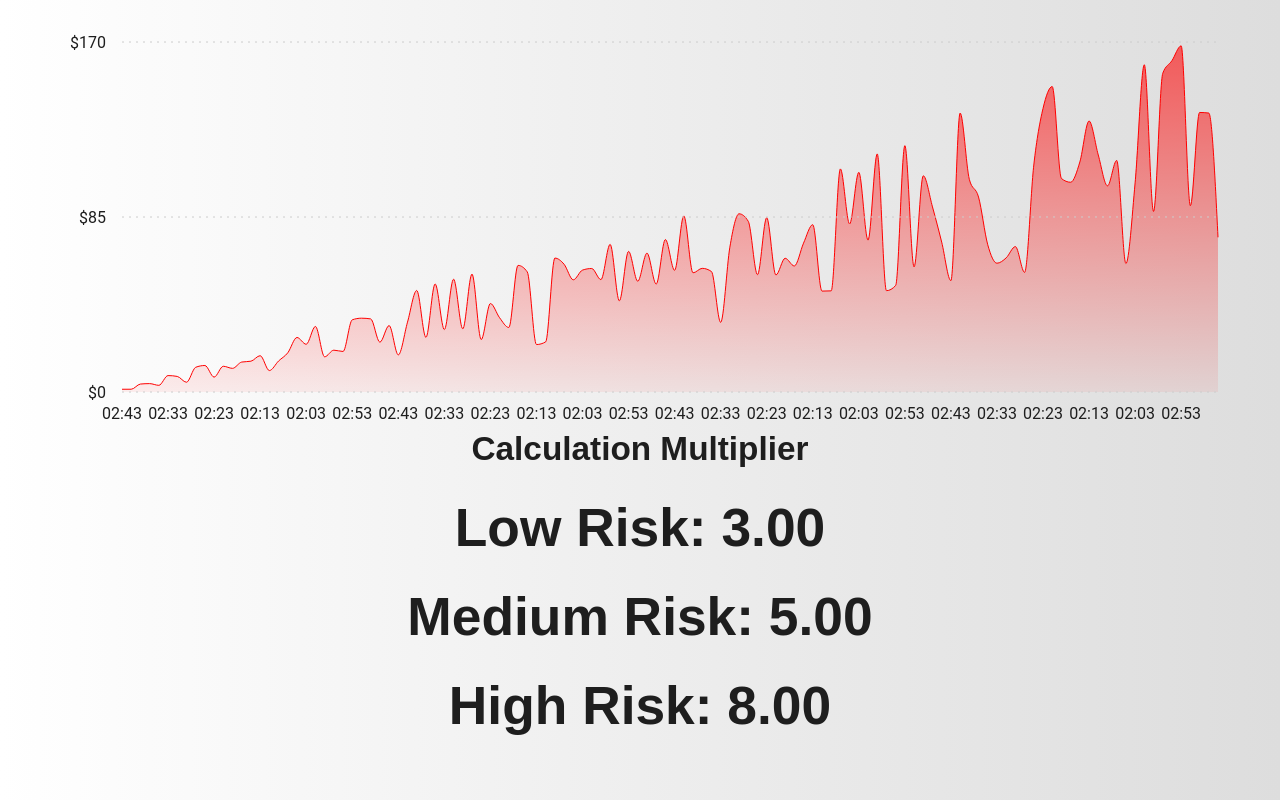
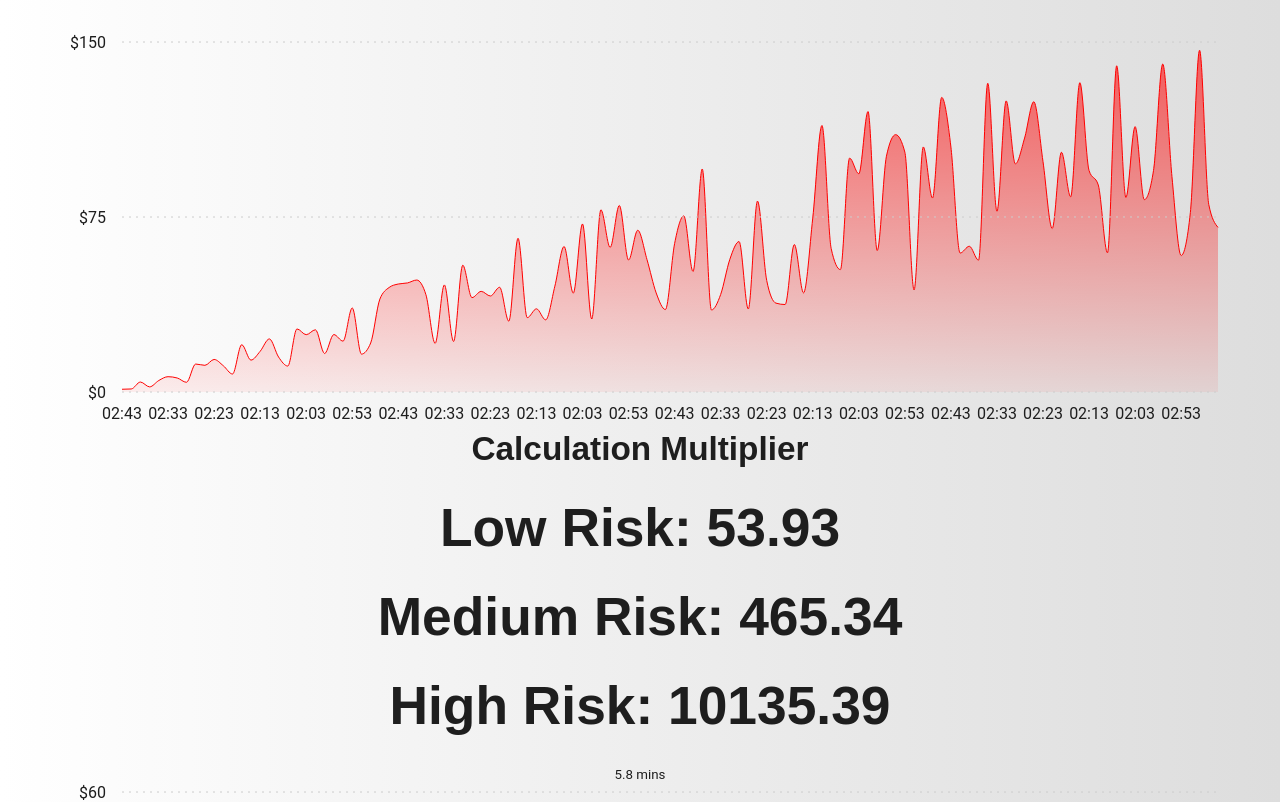
Before and after one commit to idrury/stock_sim, a React (Vite) app: page / in a window 1280 px wide. Shown: the top 802 px of the page. Built offline with nearby package versions, Linux system fonts and the light colour scheme.

Commit message:
Add graphs

```diff
--- a/src/App.tsx
+++ b/src/App.tsx
@@ -1,20 +1,43 @@
-import CalculationMultiplier from './CalculationMultiplier'
-import './App.css'
-import { StatusView } from './presentation/StatusView'
+import CalculationMultiplier from "./CalculationMultiplier";
+import "./App.css";
+import { StatusView } from "./presentation/StatusView";
+import { DateTime } from "luxon";
 
-function App () {
+function App() {
+  const DUMMY_DATA = new Array<{ value: number; date: string }>();
+
+  function createDummyData(
+    interval: number,
+    amount: number,
+    variation: number
+  ) {
+    let multi = 1;
+
+    for (var i = 0; i < amount; i++) {
+      DUMMY_DATA.push({
+        value: Math.random() * variation * multi + multi / 2,
+        date: DateTime.now()
+          .plus({ seconds: interval * i })
+          .toFormat("hh:ss"),
+      });
+      multi += 1;
+    }
+
+    return DUMMY_DATA;
+  }
 
   return (
     <>
       <div>
-        <StatusView />
+        <StatusView data={createDummyData(10, 120, 1)} />
+
       </div>
       <div>
         <h2>Calculation Multiplier</h2>
         <CalculationMultiplier />
       </div>
     </>
-  )
+  );
 }
 
-export default App
+export default App;
--- a/src/CalculationMultiplier.tsx
+++ b/src/CalculationMultiplier.tsx
@@ -1,44 +1,95 @@
-import { useState } from 'react'
-import React from 'react'
+import { useState } from "react";
+import React from "react";
+import { StockGraphParamater } from "./assets/types";
+import { DateTime } from "luxon";
+import { StatusView } from "./presentation/StatusView";
 
-function CalculationMultiplier () {
-  const [lowRisk, setLowRisk] = useState(3)
-  const [mediumRisk, setMediumRisk] = useState(5)
-  const [highRisk, setHighRisk] = useState(8)
+function CalculationMultiplier() {
+  const [lowRisk, setLowRisk] = useState<StockGraphParamater[]>([
+    { value: 3, date: DateTime.now().toFormat("yy:mm:dd") },
+  ]);
+  const [mediumRisk, setMediumRisk] = useState<StockGraphParamater[]>([
+    { value: 5, date: DateTime.now().toFormat("yy:mm:dd") },
+  ]);
+  const [highRisk, setHighRisk] = useState<StockGraphParamater[]>([
+    { value: 8, date: DateTime.now().toFormat("yy:mm:dd") },
+  ]);
 
-  const lowRiskPosMultiplier = 1.1
-  const lowRiskNegMultiplier = 0.95
+  const lowRiskPosMultiplier = 1.1;
+  const lowRiskNegMultiplier = 0.95;
 
-  const mediumRiskPosMultiplier = 1.2
-  const mediumRiskNegMultiplier = 0.9
+  const mediumRiskPosMultiplier = 1.2;
+  const mediumRiskNegMultiplier = 0.9;
 
-  const highRiskPosMultiplier = 1.3
-  const highRiskNegMultiplier = 0.85
+  const highRiskPosMultiplier = 1.3;
+  const highRiskNegMultiplier = 0.85;
+  const [seconds, setSeconds] = useState(0)
 
   // Helper to apply multiplier
-  const getNextValue = (risk: number, posMultiplier: number, negMultiplier: number) => {
+  const getNextValue = (
+    risk: number,
+    posMultiplier: number,
+    negMultiplier: number
+  ): number => {
     if (Math.random() > 0.4) {
-      return risk * posMultiplier
+      return risk * posMultiplier;
     } else {
-      return risk * negMultiplier
+      return risk * negMultiplier;
     }
-  }
+  };
 
   // Update values every 10 seconds
   React.useEffect(() => {
     const interval = setInterval(() => {
-      setLowRisk(prev => getNextValue(prev, lowRiskPosMultiplier, lowRiskNegMultiplier))
-      setMediumRisk(prev => getNextValue(prev, mediumRiskPosMultiplier, mediumRiskNegMultiplier))
-      setHighRisk(prev => getNextValue(prev, highRiskPosMultiplier, highRiskNegMultiplier))
-    }, 10000)
-    return () => clearInterval(interval)
-  }, [])
+      setLowRisk(prev => [
+        ...prev,
+        {
+          value: getNextValue(
+            prev[prev.length - 1]?.value || 0,
+            lowRiskPosMultiplier,
+            lowRiskNegMultiplier
+          ),
+          date: DateTime.now().toFormat("hh:mm:ss"),
+        },
+      ]);
+     setMediumRisk(prev => [
+        ...prev,
+        {
+          value: getNextValue(
+            prev[prev.length - 1]?.value || 0,
+            mediumRiskPosMultiplier,
+            mediumRiskNegMultiplier
+          ),
+          date: DateTime.now().toFormat("hh:mm:ss"),
+        },
+      ]);
+         setHighRisk(prev => [
+        ...prev,
+        {
+          value: getNextValue(
+            prev[prev.length - 1]?.value || 0,
+            highRiskPosMultiplier,
+            highRiskNegMultiplier
+          ),
+          date: DateTime.now().toFormat("hh:mm:ss"),
+        },
+      ]);
+      setSeconds(prev => prev+1);
+    }, 100);
+    return () => clearInterval(interval);
+  }, []);
 
   return (
     <div>
-      <h1>Low Risk: {lowRisk.toFixed(2)}</h1>
-      <h1>Medium Risk: {mediumRisk.toFixed(2)}</h1>
-      <h1>High Risk: {highRisk.toFixed(2)}</h1>
+      <h1>
+        Low Risk: {lowRisk[lowRisk.length - 1]?.value.toFixed(2)}
+      </h1>
+      <h1>Medium Risk: {mediumRisk[lowRisk.length - 1]?.value.toFixed(2)}</h1>
+      <h1>High Risk: {highRisk[lowRisk.length - 1]?.value.toFixed(2)}</h1>
+      <p>{(Math.floor(seconds)*60)/600} mins</p>
+      <StatusView data={lowRisk} />
+      <StatusView data={mediumRisk} />
+      <StatusView data={highRisk} />
     </div>
 
     // Starts at low, med, high,
@@ -48,7 +99,7 @@ function CalculationMultiplier () {
     // Medium: 1.2, 0.9
     // High: 1.3, 0.85
     // The multiplier is applied to each risk level every 10 seconds
-  )
+  );
 }
 
-export default CalculationMultiplier
+export default CalculationMultiplier;
--- /dev/null
+++ b/src/assets/types.tsx
@@ -0,0 +1,4 @@
+export interface StockGraphParamater {
+  date: string;
+  value: number;
+}
--- a/src/presentation/StatusView.tsx
+++ b/src/presentation/StatusView.tsx
@@ -1,37 +1,17 @@
-import { DateTime } from "luxon";
 import StockGraph from "./StockGraph";
 
-export interface StatusViewProps {}
+export interface StatusViewProps {
+  data: { value: number; date: string }[];
+}
 
 /******************************
  * StatusView component
  * @todo Create description
  */
-export function StatusView({}: StatusViewProps) {
-  const DUMMY_DATA = new Array<{ value: number; date: string }>();
-
-  function createDummyData(
-    interval: number,
-    amount: number,
-    variation: number
-  ) {
-    let multi = 1;
-
-    for (var i = 0; i < amount; i++) {
-      DUMMY_DATA.push({
-        value: Math.random() * variation * multi + (multi/2),
-        date: DateTime.now()
-          .plus({ seconds: interval * i })
-          .toFormat("hh:ss"),
-      });
-      multi += 1;
-    }
-
-    return DUMMY_DATA;
-  }
+export function StatusView({ data }: StatusViewProps) {
   return (
     <div>
-      <StockGraph data={createDummyData(10, 120, 1)} />
+      <StockGraph data={data} />
     </div>
   );
 }
--- a/tsconfig.app.json
+++ b/tsconfig.app.json
@@ -10,7 +10,7 @@
     /* Bundler mode */
     "moduleResolution": "bundler",
     "allowImportingTsExtensions": true,
-    "verbatimModuleSyntax": true,
+    "verbatimModuleSyntax": false,
     "moduleDetection": "force",
     "noEmit": true,
     "jsx": "react-jsx",
```
